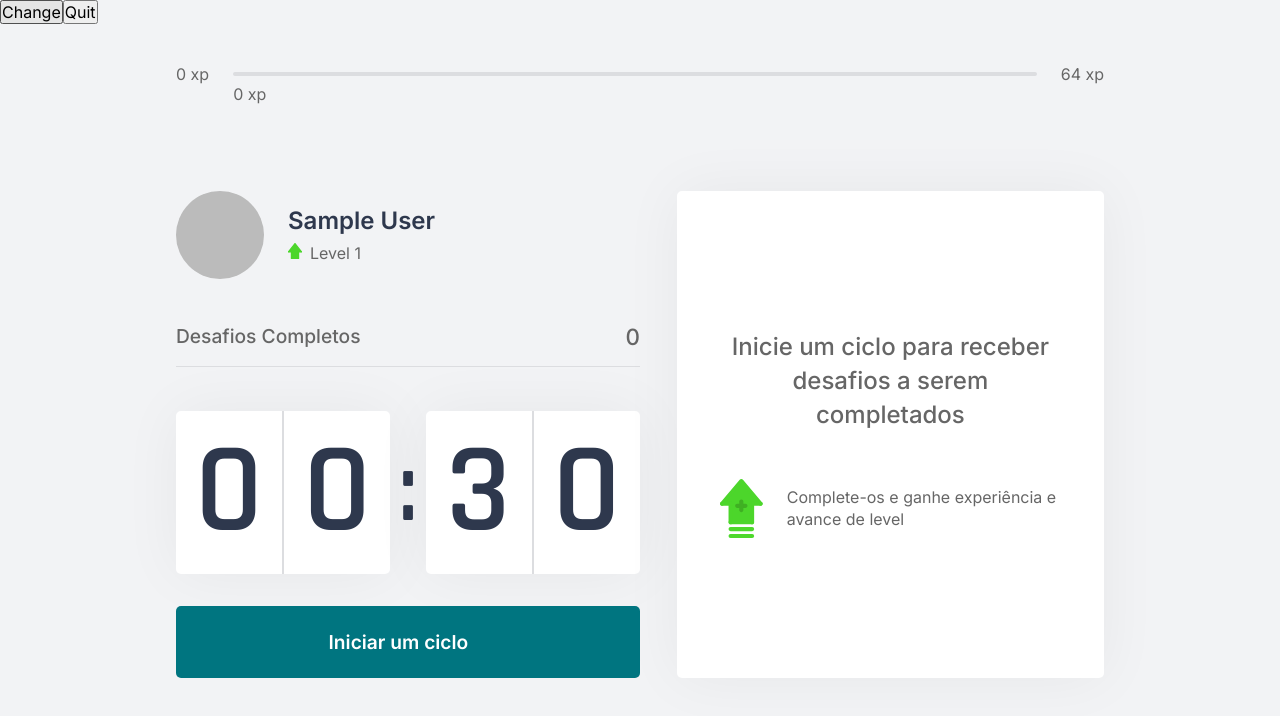
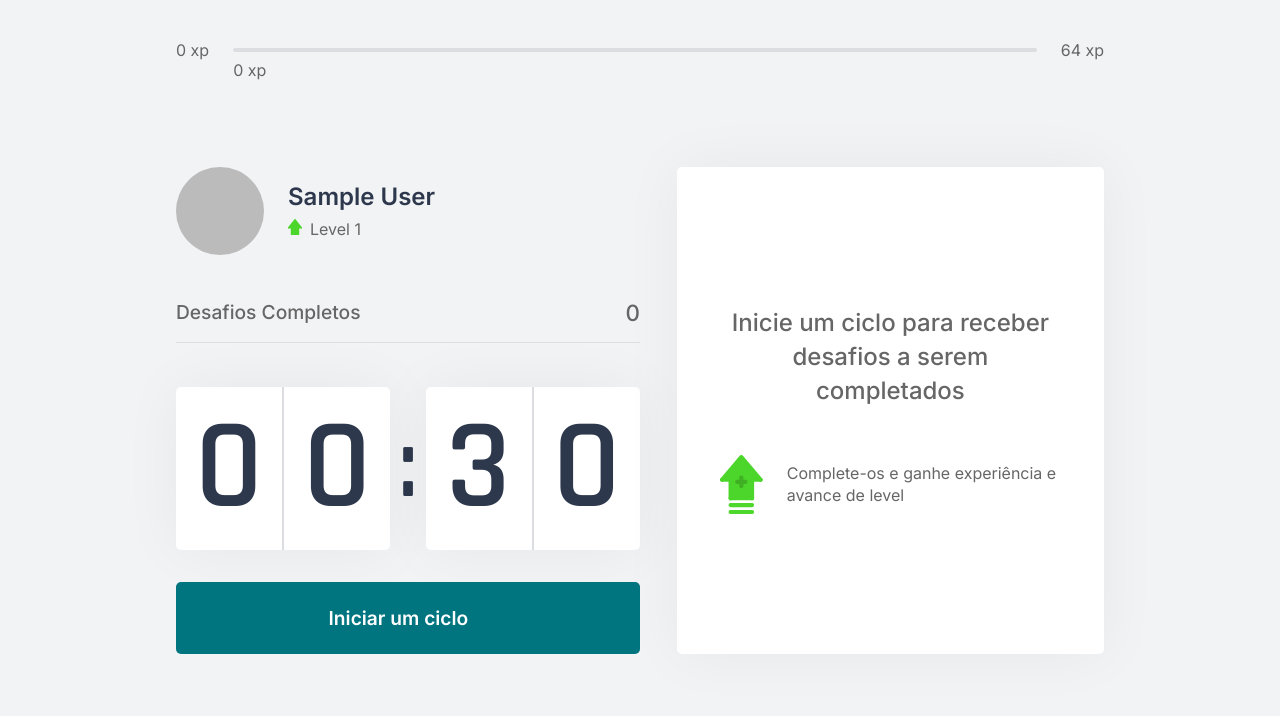
Before and after one commit to MarlonVictor/moveNow, a Next.js app: page /home in a window 1280 px wide. Shown: the top 716 px of the page. Built offline with nearby package versions, Linux system fonts and the light colour scheme; no server answers; sample sign-in values are in the browser's storage; some icons are missing.

Commit message:
Implemented context to deal with the themes

```diff
--- /dev/null
+++ b/src/contexts/ThemeContext.tsx
@@ -0,0 +1,42 @@
+import { createContext, ReactNode, useEffect, useState } from "react";
+import { DefaultTheme, ThemeProvider } from "styled-components";
+import Cookies from "js-cookie";
+
+import { lightTheme, darkTheme } from '../styles/themes';
+
+
+interface ThemeContextData {
+    theme: DefaultTheme
+    toggleTheme(): void
+}
+
+interface ThemesProviderProps {
+    children: ReactNode;
+}
+
+export const ThemeContext = createContext({} as ThemeContextData)
+
+export function ThemesProvider({ children }: ThemesProviderProps) {
+    const [theme, setTheme] = useState('')
+
+    useEffect(() => {
+        const storedTheme = Cookies.get('theme')
+        setTheme(storedTheme || 'light')
+    }, [])
+
+    useEffect(() => {
+        Cookies.set('theme', theme)
+    }, [theme])
+
+    function toggleTheme() {
+        theme === 'light' ? setTheme('dark') : setTheme('light')
+    }
+
+    return (
+        <ThemeContext.Provider value={{ theme, toggleTheme }}>
+            <ThemeProvider theme={theme === 'light' ? lightTheme : darkTheme}>
+                {children}
+            </ThemeProvider>
+        </ThemeContext.Provider>
+    )
+}
--- a/src/pages/_app.tsx
+++ b/src/pages/_app.tsx
@@ -1,47 +1,22 @@
 import { AppProps } from 'next/app';
 import { useEffect, useState } from 'react';
-import { useRouter } from 'next/router';
-import { Provider, signOut } from 'next-auth/client';
+import { Provider } from 'next-auth/client';
 
 import Cookies from 'js-cookie';
-import { ThemeProvider } from 'styled-components';
 
+import { ThemesProvider } from '../contexts/ThemeContext';
 import { GlobalStyle } from '../styles/global';
-import { lightTheme, darkTheme } from '../styles/themes';
 
 import 'react-toastify/dist/ReactToastify.css';
 
 
 export default function MyApp({ Component, pageProps }: AppProps) {
-    const router = useRouter()
-    const [theme, setTheme] = useState('')
-
-    function toggleTheme() {
-        theme === 'light' ? setTheme('dark') : setTheme('light')
-    }
-
-    useEffect(() => {
-        const storedTheme = Cookies.get('theme')
-        setTheme(storedTheme || 'light')
-    }, [])
-
-    useEffect(() => {
-        Cookies.set('theme', theme)
-    }, [theme])
-
-
     return (
-        <ThemeProvider theme={theme === 'light' ? lightTheme : darkTheme}>
-            <Provider session={pageProps.session}>
+        <Provider session={pageProps.session}>
+            <ThemesProvider>
                 <GlobalStyle />
-                {router.pathname !== "/" && (
-                    <>
-                        <button onClick={toggleTheme}>Change</button>
-                        <button onClick={(): Promise<void> => signOut({callbackUrl: 'http://localhost:3000/'})}>Quit</button>
-                    </>
-                )}
                 <Component {...pageProps} />
-            </Provider>
-        </ThemeProvider>
+            </ThemesProvider>
+        </Provider>
     )
 }
--- a/src/pages/index.tsx
+++ b/src/pages/index.tsx
@@ -3,9 +3,10 @@ import { useRouter } from 'next/router';
 import { signIn, useSession } from 'next-auth/client';
 
 import { Github } from '@styled-icons/fa-brands/Github';
-import { RightArrowAlt}  from '@styled-icons/boxicons-regular/RightArrowAlt';
+import { RightArrowAlt }  from '@styled-icons/boxicons-regular/RightArrowAlt';
 
 import { Background, Container, LoginButton } from '../styles/pages/login';
+
 
 export default function Login() {
     const [session] = useSession()
```
